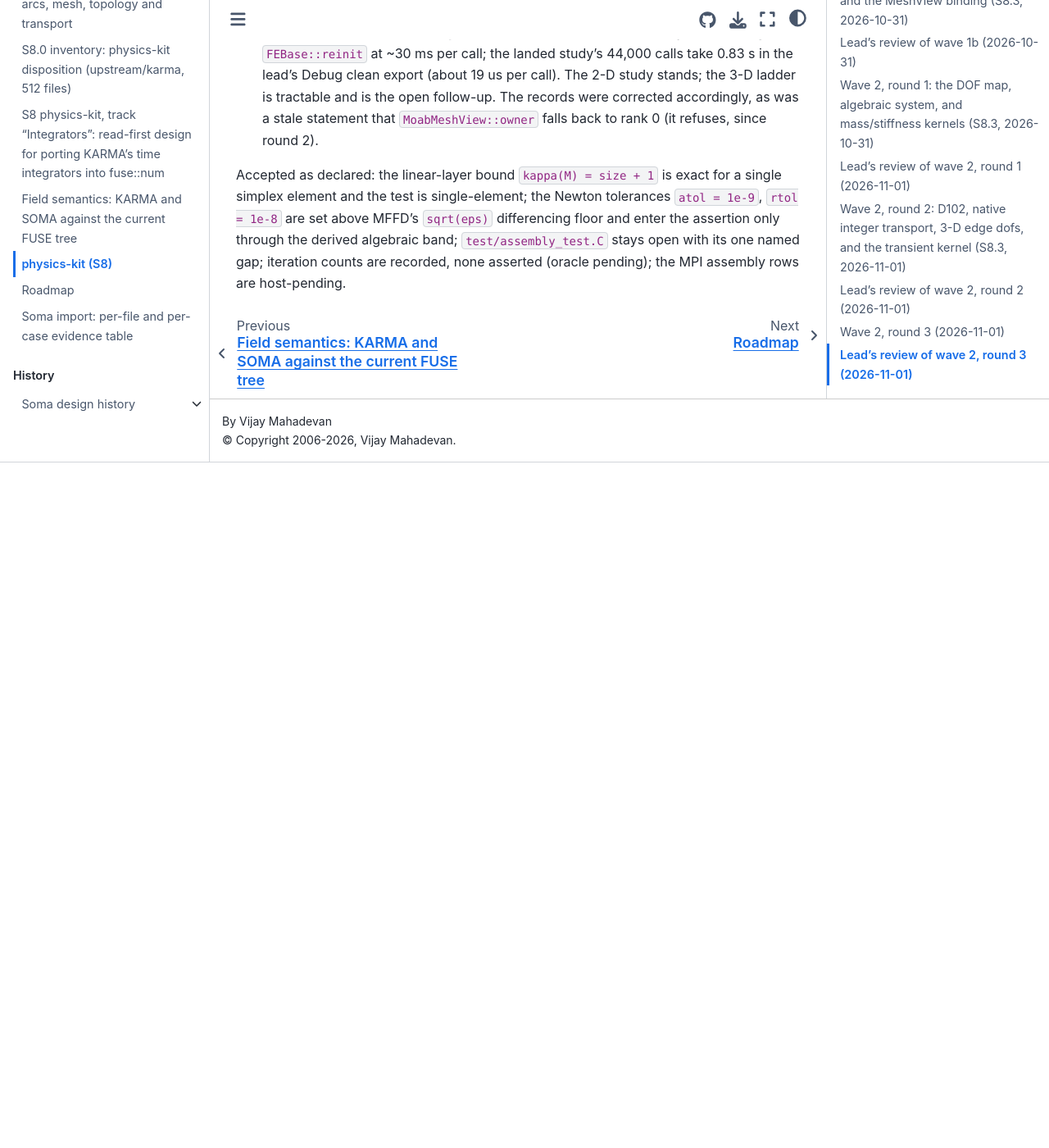
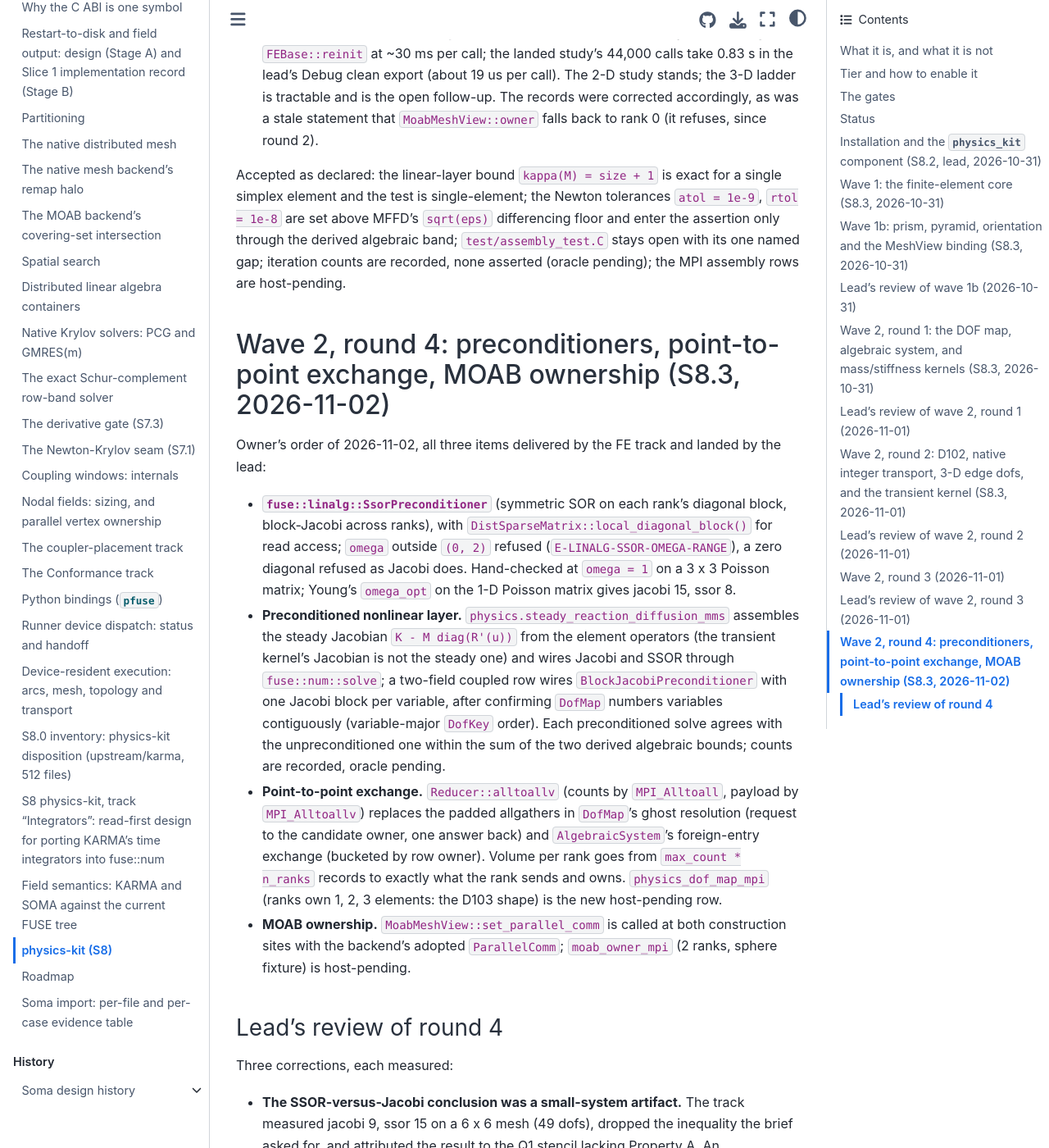
Before and after one commit to vijaysm/fuse, a Sphinx documentation site: the page built from docs/dev/physics-kit.md, in a window 1280 px wide and 1400 px high, scrolled down 22899 px. Shown: the whole window at 82% size. Built offline with Sphinx 7.4.7 and the Sphinx Book theme 1.1.4, drawn with Linux system fonts in a browser that asks for light colours; before the commit the page ends 23463 px from its top, so only the background shows below that; some of the changed text lies outside the part shown.

Commit message:
Record FE wave 2 round 4 and the lead's review
The SSOR-versus-Jacobi conclusion was a 49-dof artifact and the GMRES slowdown came from mismatched Dirichlet rows; both measured and corrected.

```diff
--- a/docs/dev/physics-kit.md
+++ b/docs/dev/physics-kit.md
@@ -617,3 +617,55 @@ element and the test is single-element; the Newton tolerances `atol = 1e-9`, `rt
 above MFFD's `sqrt(eps)` differencing floor and enter the assertion only through the derived
 algebraic band; `test/assembly_test.C` stays open with its one named gap; iteration counts are
 recorded, none asserted (oracle pending); the MPI assembly rows are host-pending.
+
+## Wave 2, round 4: preconditioners, point-to-point exchange, MOAB ownership (S8.3, 2026-11-02)
+
+Owner's order of 2026-11-02, all three items delivered by the FE track and landed by the lead:
+
+- **`fuse::linalg::SsorPreconditioner`** (symmetric SOR on each rank's diagonal block, block-Jacobi
+  across ranks), with `DistSparseMatrix::local_diagonal_block()` for read access; `omega` outside
+  `(0, 2)` refused (`E-LINALG-SSOR-OMEGA-RANGE`), a zero diagonal refused as Jacobi does. Hand-checked
+  at `omega = 1` on a 3 x 3 Poisson matrix; Young's `omega_opt` on the 1-D Poisson matrix gives
+  jacobi 15, ssor 8.
+- **Preconditioned nonlinear layer.** `physics.steady_reaction_diffusion_mms` assembles the steady
+  Jacobian `K - M diag(R'(u))` from the element operators (the transient kernel's Jacobian is not the
+  steady one) and wires Jacobi and SSOR through `fuse::num::solve`; a two-field coupled row wires
+  `BlockJacobiPreconditioner` with one Jacobi block per variable, after confirming `DofMap` numbers
+  variables contiguously (variable-major `DofKey` order). Each preconditioned solve agrees with the
+  unpreconditioned one within the sum of the two derived algebraic bounds; counts are recorded, oracle
+  pending.
+- **Point-to-point exchange.** `Reducer::alltoallv` (counts by `MPI_Alltoall`, payload by
+  `MPI_Alltoallv`) replaces the padded allgathers in `DofMap`'s ghost resolution (request to the
+  candidate owner, one answer back) and `AlgebraicSystem`'s foreign-entry exchange (bucketed by row
+  owner). Volume per rank goes from `max_count * n_ranks` records to exactly what the rank sends and
+  owns. `physics_dof_map_mpi` (ranks own 1, 2, 3 elements: the D103 shape) is the new host-pending row.
+- **MOAB ownership.** `MoabMeshView::set_parallel_comm` is called at both construction sites with the
+  backend's adopted `ParallelComm`; `moab_owner_mpi` (2 ranks, sphere fixture) is host-pending.
+
+### Lead's review of round 4
+
+Three corrections, each measured:
+
+- **The SSOR-versus-Jacobi conclusion was a small-system artifact.** The track measured jacobi 9,
+  ssor 15 on a 6 x 6 mesh (49 dofs), dropped the inequality the brief asked for, and attributed the
+  result to the Q1 stencil lacking Property A. An independent scipy measurement with the same element
+  matrices, then the landed C++ test, give identical counts and show the trend reverse with size:
+  n = 32: 57 vs 55; n = 64: 110 vs 90 (71 at omega 1.5). That is the textbook O(h^-2) vs O(h^-1)
+  behaviour; consistent ordering governs SOR as a stationary iteration, not SSOR as a CG
+  preconditioner. The test now runs n = 6, 32, 64, asserts ssor < jacobi at 32 and 64 and that the
+  ratio grows, and records all six counts.
+- **SSOR "doubling" the GMRES count was caused by the preconditioner's Dirichlet rows.** The track
+  left the boundary rows of the preconditioner Jacobian as `K - M R'` while the operator has identity
+  rows there, called it a simplification, and measured 61 GMRES iterations against 29. With the rows
+  matched, SSOR takes 24 against 29 (Newton 3 steps in both). Jacobi stays at 29: on a uniform mesh its
+  interior diagonal is constant, so it is a scaling.
+- **The unresolved-ghost refusal in the new exchange was local.** It is now agreed through one
+  `Reducer::sum` before any rank refuses, per the D97 rule; the message carries the total and the
+  rank's own share. The key-width refusal before the first collective is unreachable (interior keys
+  carry the element id; the widest sub-entity has four corners) and stays as a structural guard.
+
+Accepted as declared: the coupled row's algebraic bound sums two single-field bounds (not a coupled
+coercivity bound) and its load vector uses the continuum coupling term against an element-average in
+the residual, so no order claim is made for it; `moab_owner_mpi`'s real branch is syntax-checked
+only; the exchange's `E-PHYSICS-DOFMAP-GHOST-UNRESOLVED` has no firing test (it needs a multi-rank
+partition the sandbox cannot run). The stale comment pointer the reviewer flagged was fixed.
```
Also changed, not shown: build-evidence/physics-kit-mutations.md (+5 -2 lines), 2 other files.
